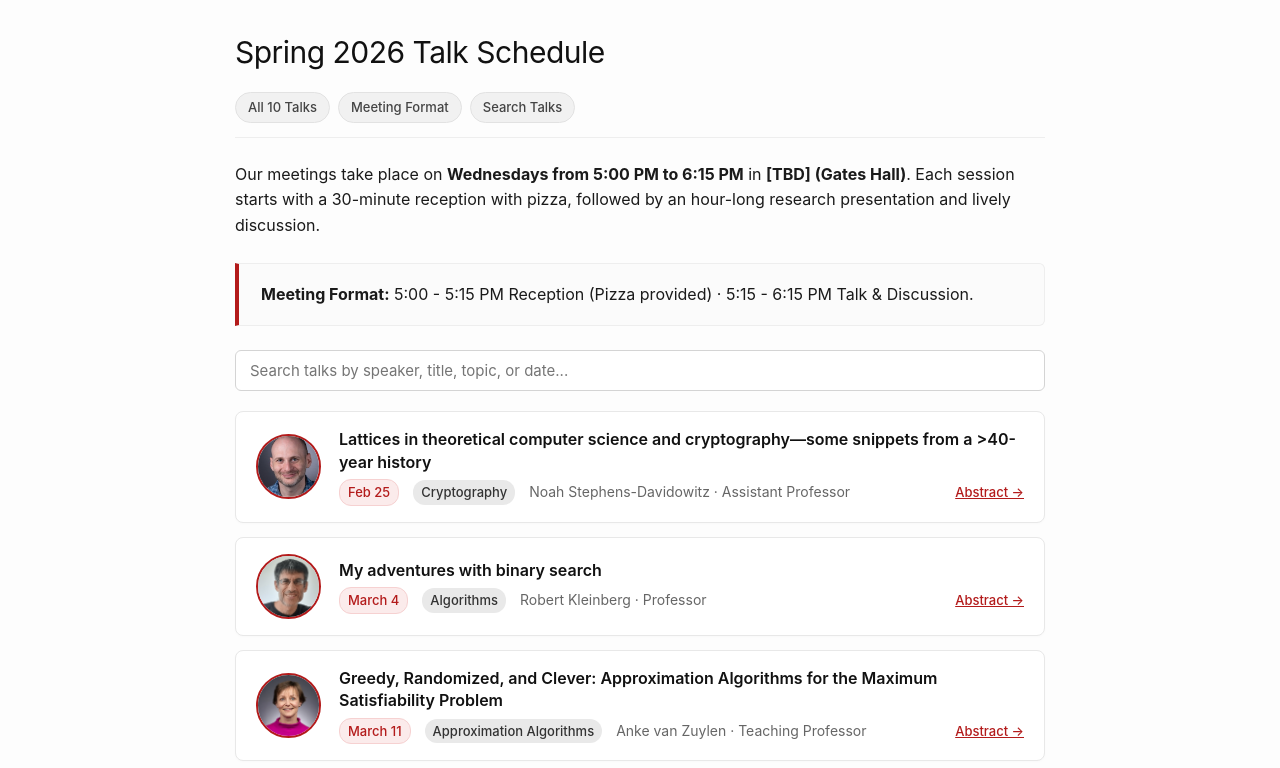
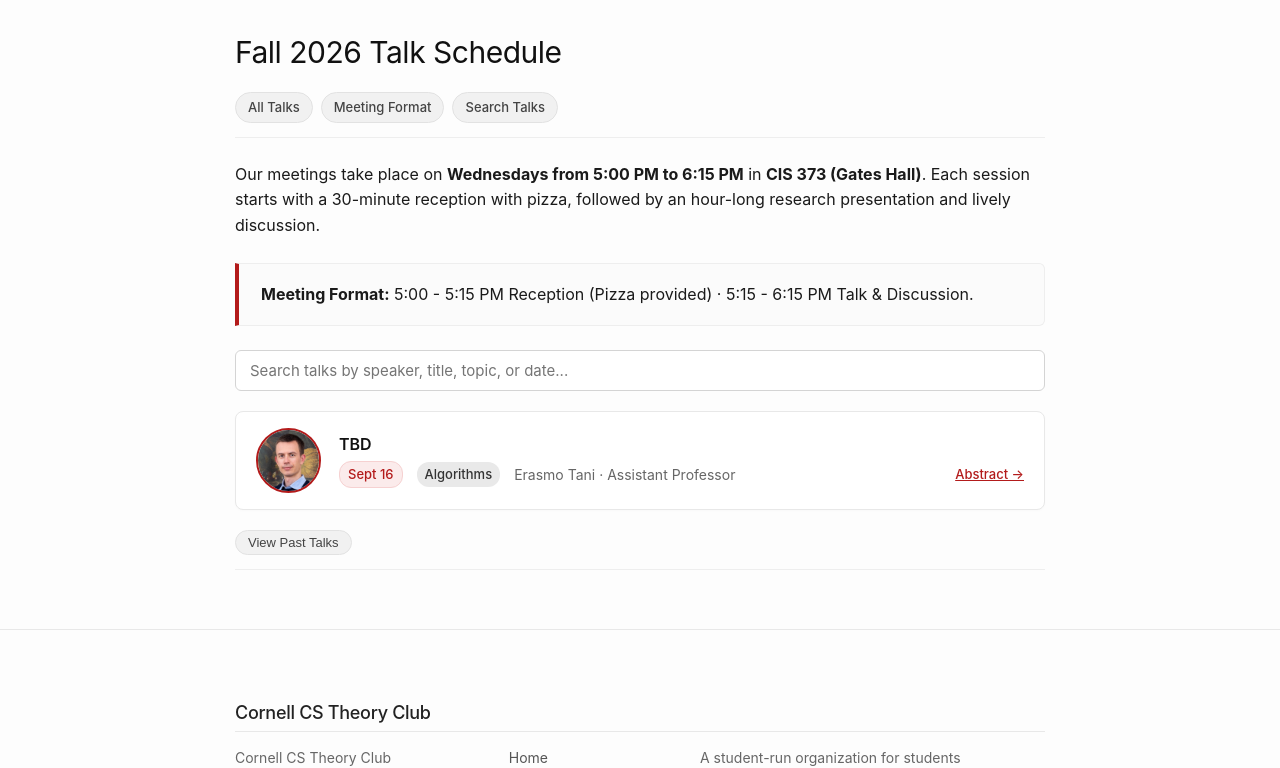
Before and after one commit to EPUser46/theoryclub, a plain HTML site: page schedule.html in a window 1280 px wide. Shown: the part 62-830 px from the top of the page. Drawn offline with Linux system fonts and the light colour scheme.

Commit message:
Updates for fa26

```diff
--- a/assets/css/main.css
+++ b/assets/css/main.css
@@ -232,7 +232,7 @@ li {
     border-bottom: 1px solid #eeeeee;
 }
 
-.subnav-pills a {
+.subnav-pills a, button {
     display: inline-block;
     font-size: 13px;
     font-weight: 500;
@@ -245,7 +245,7 @@ li {
     transition: all 0.15s ease;
 }
 
-.subnav-pills a:hover {
+.subnav-pills a:hover, button:hover {
     background: #b31b1b;
     color: #ffffff;
     border-color: #b31b1b;
@@ -818,3 +818,8 @@ table td {
         font-size: 14px;
     }
 }
+
+/* --- General / Utilities --- */
+.hidden {
+    display: none;
+}
--- a/schedule.html
+++ b/schedule.html
@@ -35,16 +35,16 @@
     <!-- Main Page Content -->
     <main class="page-content" aria-label="Content">
         <div class="wrapper">
-            <h1 class="page-heading">Spring 2026 Talk Schedule</h1>
+            <h1 class="page-heading">Fall 2026 Talk Schedule</h1>
 
             <div class="subnav-pills">
-                <a href="#speakers">All 10 Talks</a>
+                <a href="#curr-speakers" id="all-talks-btn">All Talks</a>
                 <a href="#meeting-info">Meeting Format</a>
                 <a href="#talk-search">Search Talks</a>
             </div>
 
             <p>
-                Our meetings take place on <strong>Wednesdays from 5:00 PM to 6:15 PM</strong> in <strong>[TBD] (Gates Hall)</strong>.
+                Our meetings take place on <strong>Wednesdays from 5:00 PM to 6:15 PM</strong> in <strong>CIS 373 (Gates Hall)</strong>.
                 Each session starts with a 30-minute reception with pizza, followed by an hour-long research presentation and lively discussion.
             </p>
 
@@ -59,8 +59,34 @@
                 <input type="text" id="talk-search" class="search-input" placeholder="Search talks by speaker, title, topic, or date..." aria-label="Search talks">
             </div>
 
-            <!-- Talks List -->
-            <div class="talk-list" id="speakers">
+            <!-- Current Talks List-->
+            <div class="talk-list" id="curr-speakers">
+
+                <!-- Sept 16 -->
+                <div class="talk-card"
+                    data-name="Erasmo Tani"
+                    data-bio="Erasmo Tani is an assistant teaching professor in the department of Computer Science. His research is in the theory of algorithms, with a focus on algorithms for data science and machine learning. Prior to joining Cornell, he obtained his PhD from the University of Chicago, and was a postdoctoral researcher at Sapienza University of Rome."
+                    data-abstract="TBD"
+                >
+                    <img src="speakers/9-16.png" alt="Erasmo Tani">
+                    <div class="talk-content">
+                        <div class="talk-title">TBD</div>
+                        <div class="talk-meta">
+                            <span class="tag carnelian">Sept 16</span>
+                            <span class="tag">Algorithms</span>
+                            <span>Erasmo Tani &middot; Assistant Professor</span>
+                            <span class="talk-details-btn">Abstract &rarr;</span>
+                        </div>
+                    </div>
+                </div>
+            </div>
+
+            <div class="subnav-pills">
+                <button id="show-talks-btn">View Past Talks</button>
+            </div>
+
+            <!-- Old Talks List -->
+            <div class="talk-list hidden" id="old-speakers">
 
                 <!-- Feb 25 -->
                 <div class="talk-card"
@@ -361,5 +387,26 @@ This talk is geared towards a general undergraduate CS audience, although some f
             searchInput.focus();
         }
     </script>
+
+    <!-- Script for talks list -->
+    <script>
+        const showBtn = document.getElementById("show-talks-btn");
+        const allBtn = document.getElementById("all-talks-btn");
+        const pastCardsWrapper = document.getElementById("old-speakers");
+
+        showBtn.addEventListener("click", function(){
+            pastCardsWrapper.classList.toggle("hidden");
+            if(pastCardsWrapper.classList.contains("hidden")){
+                showBtn.textContent = "View Past Talks";
+            }else {
+                showBtn.textContent = "Hide Past Talks";
+            }
+        });
+
+        allBtn.addEventListener("click", function(){
+            pastCardsWrapper.classList.remove("hidden");
+            showBtn.textContent = "Hide Past Talks";
+        });
+    </script>
 </body>
 </html>
```
Also changed, not shown: about.html (+1 -1 lines), index.html (+3 -3 lines), speakers/9-16.png (added).
